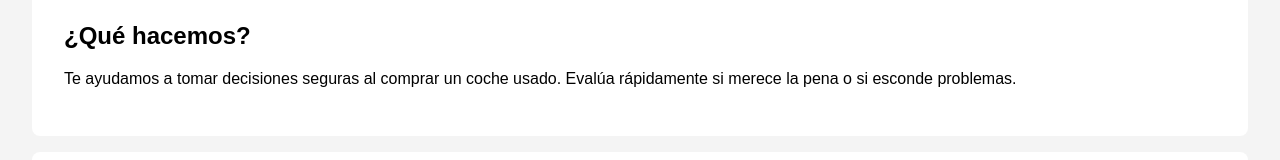
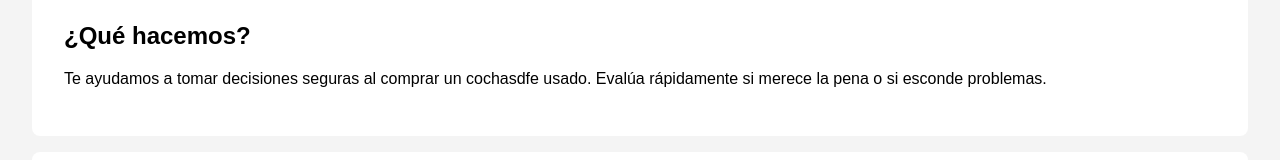
Before and after one commit to jorgerocaalberola/BuyCarSafe, a plain HTML site: page index.html in a window 1280 px wide. Shown: the part 224-384 px from the top of the page. Drawn offline with Linux system fonts and the light colour scheme.

Commit message:
Update index.html

```diff
--- a/index.html
+++ b/index.html
@@ -38,7 +38,7 @@
 
     <section>
         <h2>¿Qué hacemos?</h2>
-        <p>Te ayudamos a tomar decisiones seguras al comprar un coche usado. Evalúa rápidamente si merece la pena o si esconde problemas.</p>
+        <p>Te ayudamos a tomar decisiones seguras al comprar un cochasdfe usado. Evalúa rápidamente si merece la pena o si esconde problemas.</p>
     </section>
 
     <section>
```
